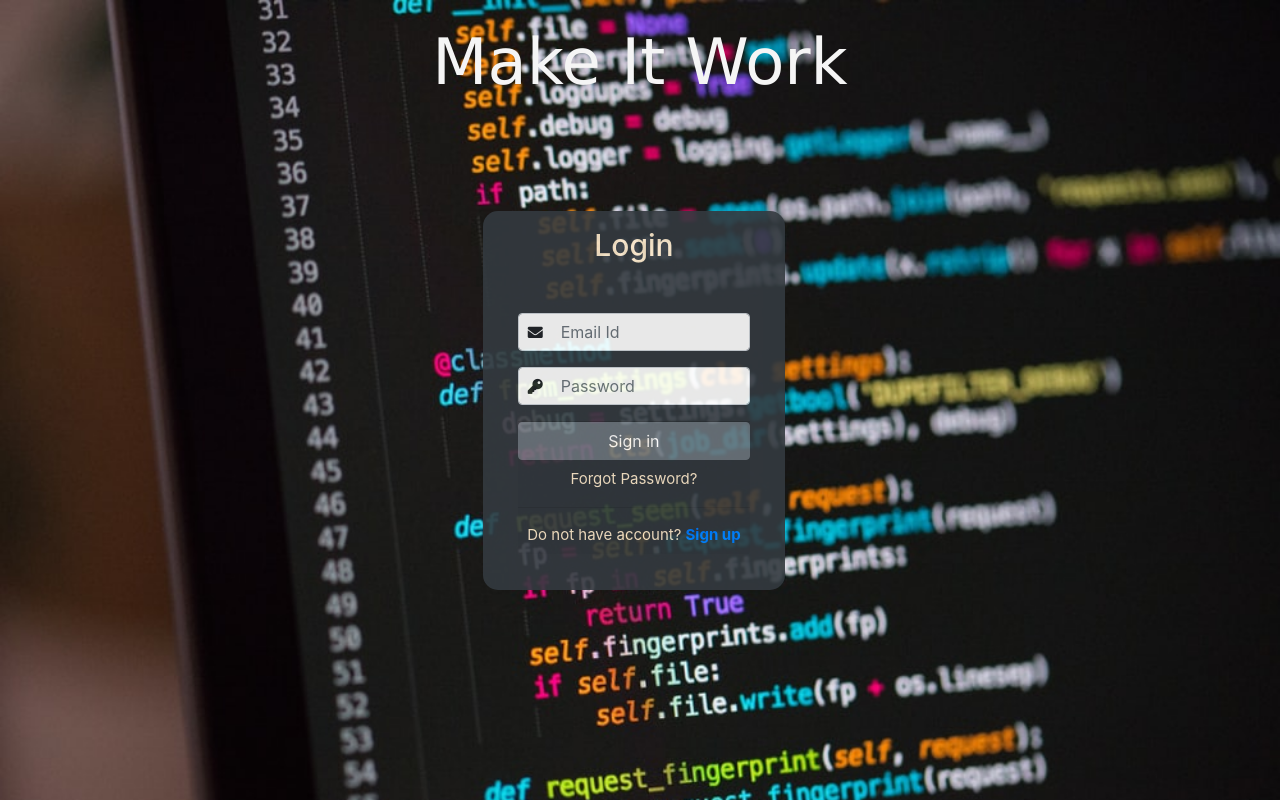
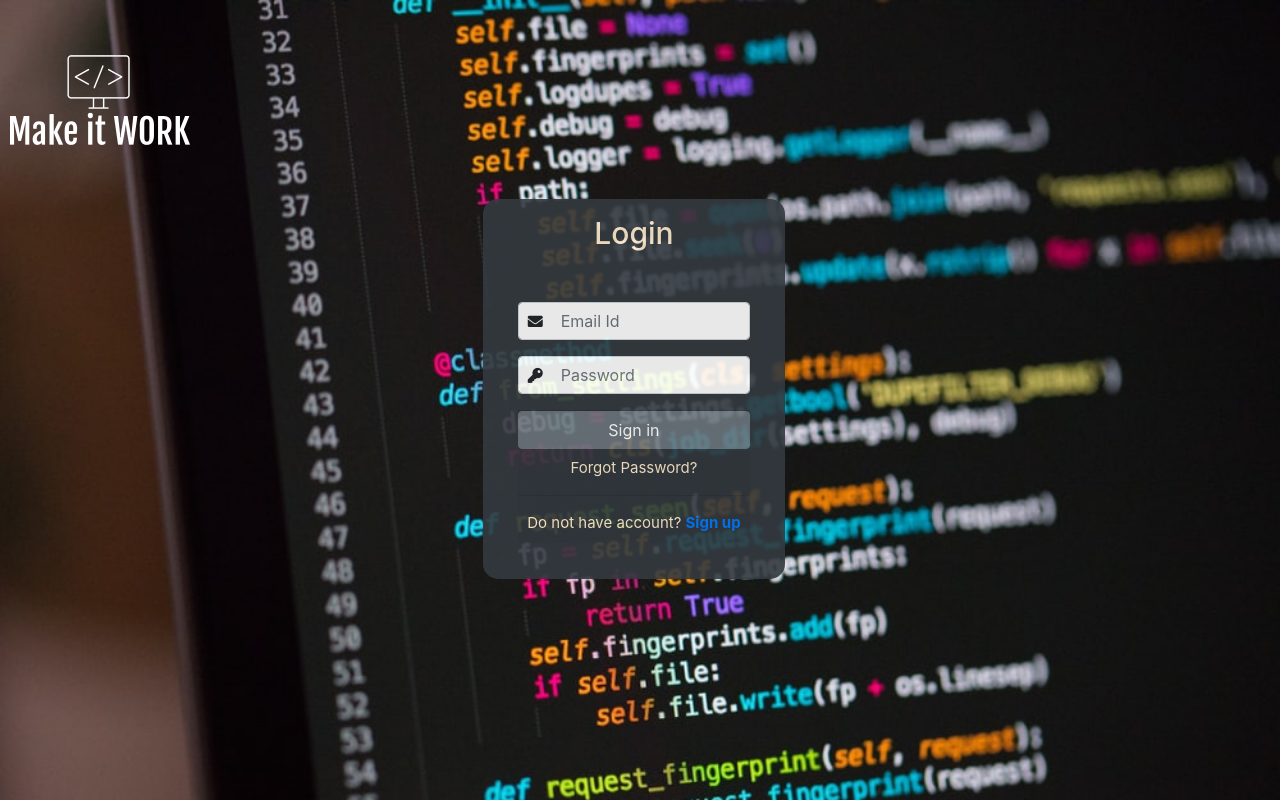
Before and after one commit to AsnanAshfaq/Make-it-WORK, a PHP site: page /Login.html in a window 1280 px wide. Run offline with PHP 8.4, Linux system fonts and the light colour scheme; some libraries are stand-ins or nearby versions.

Commit message:
Solving the error

```diff
--- a/Login.html
+++ b/Login.html
@@ -20,17 +20,15 @@
                 crossorigin="anonymous">
     </head>
     <body  style="background-image: url('bgpic.jpg');background-repeat: no-repeat; background-size: cover;">
+        <div class="wrapper">
+        <div class="logo"><img src="logo.png" alt="logo"></div>
 
-        <div class="container text-center">
-            <h3 class="m-4" style="color:whitesmoke; font-size: 400%;font-family: 'Lucida Sans', 'Lucida Sans Regular', 'Lucida Grande', 'Lucida Sans Unicode', Geneva, Verdana, sans-serif;">Make It Work</h3>
-        </div>
-        <br>
         <div style="padding: 50px;">
             <div class="row">
                 <!-- <div class="col-md-4">
                     <img src="BG.jpg" alt="" width="510" height="381">
                 </div> -->
-                <div class="col-md-3 bg-dark"  style="border-radius: 15px; opacity: 90%; top: 12px; left: 37%; font-size: 15px" >
+                <div class="col-md-3 bg-dark"  style="border-radius: 15px; opacity: 90%; top: -51px; left: 37%; font-size: 15px" >
                     <h3 class="text-center pt-3" style="color: blanchedalmond; font-size: 200%;"> Login</h3><br>
 
                     <form >
@@ -64,5 +62,6 @@
                 </div> -->
             </div>
         </div>
+    </div>
     </body>
 </html>
--- a/style.css
+++ b/style.css
@@ -1,4 +1,7 @@
-
+#wrapper{
+    max-width: 1280;
+     margin: 0 auto;
+}
 .form-control{
     text-indent: 30px;
 }
@@ -9,4 +12,6 @@
 body{
     margin: 0;
     font-family: "Lato",sans-serif;
+@media only screen and {
+    max-width: 560px;
 }
```
Also changed, not shown: SignUp.html (+5 -4 lines), logo.png (added).
